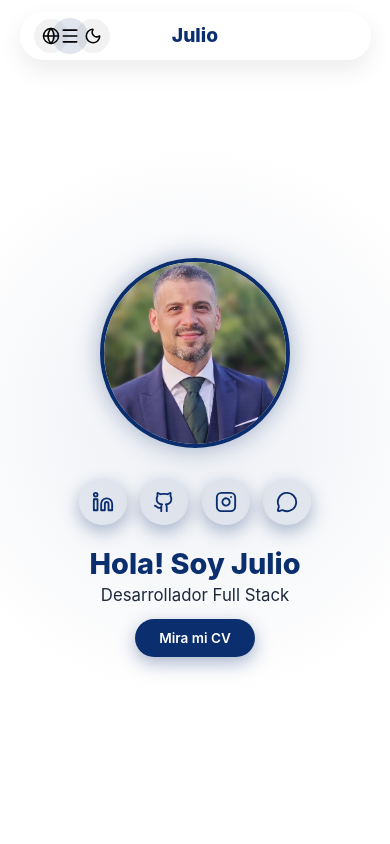
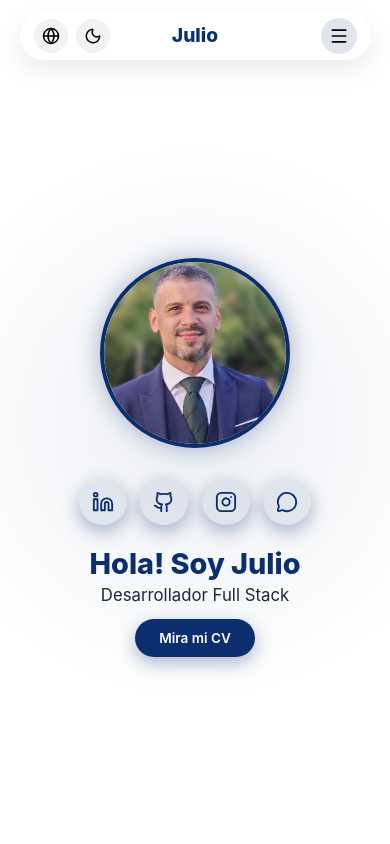
Before and after one commit to juliosm3/portfolio, a React (Vite) app: page / in a window 390 px wide. Shown: the top 844 px of the page. Built offline with nearby package versions, Linux system fonts and the light colour scheme.

Commit message:
modificaciones

```diff
--- a/src/components/Navbar.jsx
+++ b/src/components/Navbar.jsx
@@ -7,8 +7,8 @@ function Navbar({ dark, setDark, lang, setLang }) {
   const [scrolled, setScrolled] = useState(false);
   const [mobileOpen, setMobileOpen] = useState(false);
 
-  const toggleTheme = () => setDark(p => !p);
-  const toggleLang = () => setLang(p => (p === "es" ? "en" : "es"));
+  const toggleTheme = () => setDark((p) => !p);
+  const toggleLang = () => setLang((p) => (p === "es" ? "en" : "es"));
 
   const handleSend = () => {
     setSent(true);
@@ -28,7 +28,6 @@ function Navbar({ dark, setDark, lang, setLang }) {
     <>
       <header className={`navbar-glass ${scrolled ? "scrolled" : ""}`}>
         <div className="nav-inner">
-
           {/* IZQUIERDA */}
           <div className="nav-left">Julio</div>
 
@@ -40,39 +39,40 @@ function Navbar({ dark, setDark, lang, setLang }) {
             <a href="#proyectos">Proyectos</a>
           </nav>
 
-          {/* DERECHA */}
+          {/* DERECHA (idioma + tema + contact) */}
           <div className="nav-right">
             <button className="contact-btn" onClick={() => setOpenContact(true)}>
               {lang === "es" ? "Contactemos" : "Contact"}
             </button>
 
-            <button className="icon-btn" onClick={toggleLang}>
+            <button className="icon-btn" onClick={toggleLang} aria-label="Cambiar idioma">
               <Globe size={18} />
             </button>
 
-            <button className="icon-btn" onClick={toggleTheme}>
+            <button className="icon-btn" onClick={toggleTheme} aria-label="Cambiar tema">
               {dark ? <Sun size={18} /> : <Moon size={18} />}
             </button>
+          </div>
 
-            {/* BURGER SOLO MÓVIL */}
+          {/* BURGER SOLO MÓVIL (FUERA de nav-right para poder anclarlo a la derecha) */}
           <button
             className="burger-btn"
             onClick={() => setMobileOpen(true)}
+            aria-label="Abrir menú"
           >
             <Menu size={22} />
           </button>
-          </div>
         </div>
       </header>
 
       {/* ===== MOBILE MENU PREMIUM ===== */}
       <div className={`mobile-menu ${mobileOpen ? "show" : ""}`}>
         <div className="mobile-panel">
-
           {/* BOTÓN CERRAR */}
           <button
             className="close-mobile"
             onClick={() => setMobileOpen(false)}
+            aria-label="Cerrar menú"
           >
             <X size={26} />
           </button>
@@ -85,15 +85,14 @@ function Navbar({ dark, setDark, lang, setLang }) {
 
           {/* BOTONES EXTRA */}
           <div className="mobile-tools">
-            <button onClick={toggleLang}>
+            <button onClick={toggleLang} aria-label="Cambiar idioma">
               <Globe size={18} />
             </button>
 
-            <button onClick={toggleTheme}>
+            <button onClick={toggleTheme} aria-label="Cambiar tema">
               {dark ? <Sun size={18} /> : <Moon size={18} />}
             </button>
           </div>
-
         </div>
       </div>
 
@@ -118,6 +117,7 @@ function Navbar({ dark, setDark, lang, setLang }) {
             <button
               className="close-btn"
               onClick={() => setOpenContact(false)}
+              aria-label="Cerrar"
             >
               ✖
             </button>
--- a/src/index.css
+++ b/src/index.css
@@ -498,7 +498,7 @@ body.dark .app::before{
     align-items:center!important;
     justify-content:center!important;
     padding-left:118px!important;
-    padding-right:16px!important;
+    padding-right:74px!important;
   }
 
   .nav-left{
@@ -541,7 +541,7 @@ body.dark .app::before{
   .burger-btn{
     display:inline-flex!important;
     position:absolute!important;
-    right:22px!important;
+    right:14px!important;
     top:50%!important;
     transform:translateY(-50%)!important;
     width:36px!important;height:36px!important;
```
Lines whose indentation alone changed are shown as unchanged.
